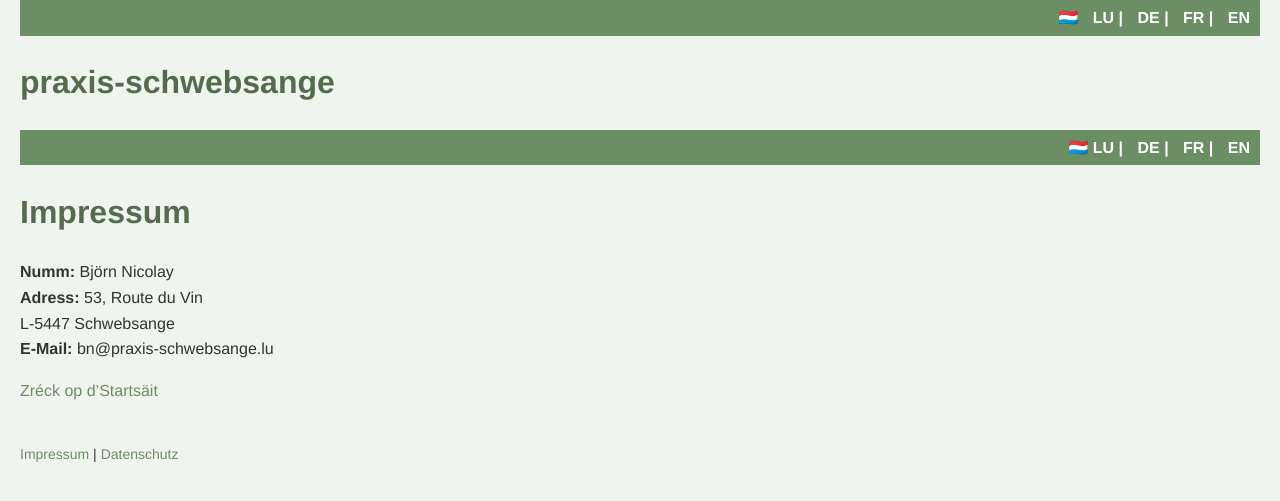
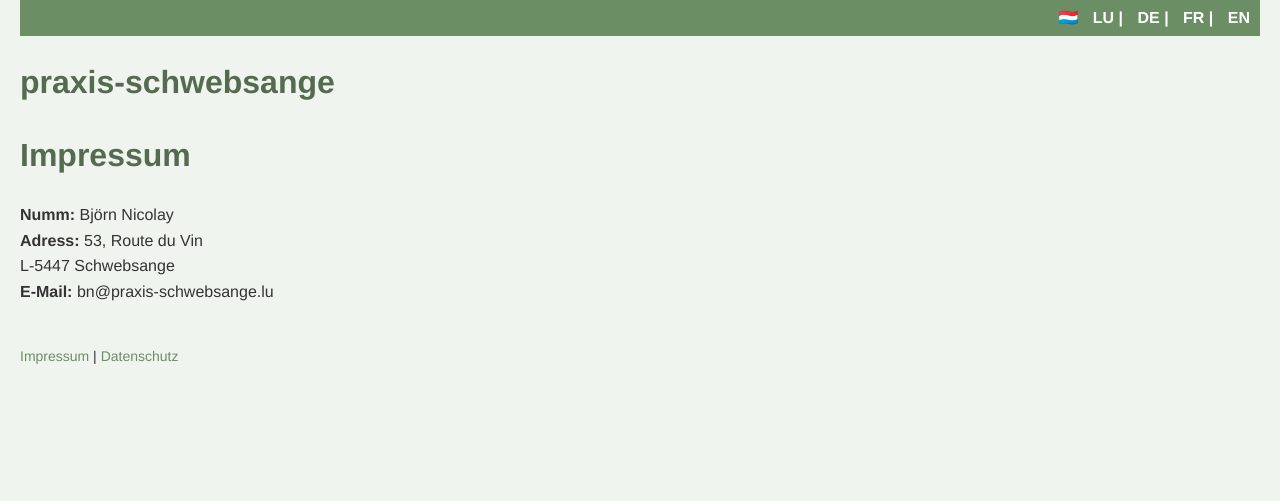
Before and after one commit to bjoernbrightside/praxis-schwebsange, a Jekyll site: the page built from lb/impressum.md, in a window 1280 px wide. Shown: the top 501 px of the page. Built offline with Jekyll 4.4.1, drawn with Linux system fonts in a browser that asks for light colours.

Commit message:
Update impressum.md

```diff
--- a/lb/impressum.md
+++ b/lb/impressum.md
@@ -1,10 +1,8 @@
 ---
 layout: default
+lang: lb
+title: Impressum
 ---
-
-<div class="language-bar">
-🇱🇺 <b>LU</b> | <a href="/praxis-schwebsange/de/impressum.html">DE</a> | <a href="/praxis-schwebsange/fr/impressum.html">FR</a> | <a href="/praxis-schwebsange/en/impressum.html">EN</a>
-</div>
 
 # Impressum
 
@@ -12,5 +10,3 @@ layout: default
 **Adress:** 53, Route du Vin
 L-5447 Schwebsange
 **E-Mail:** bn@praxis-schwebsange.lu
-
-[Zréck op d'Startsäit](../lb/)
```
